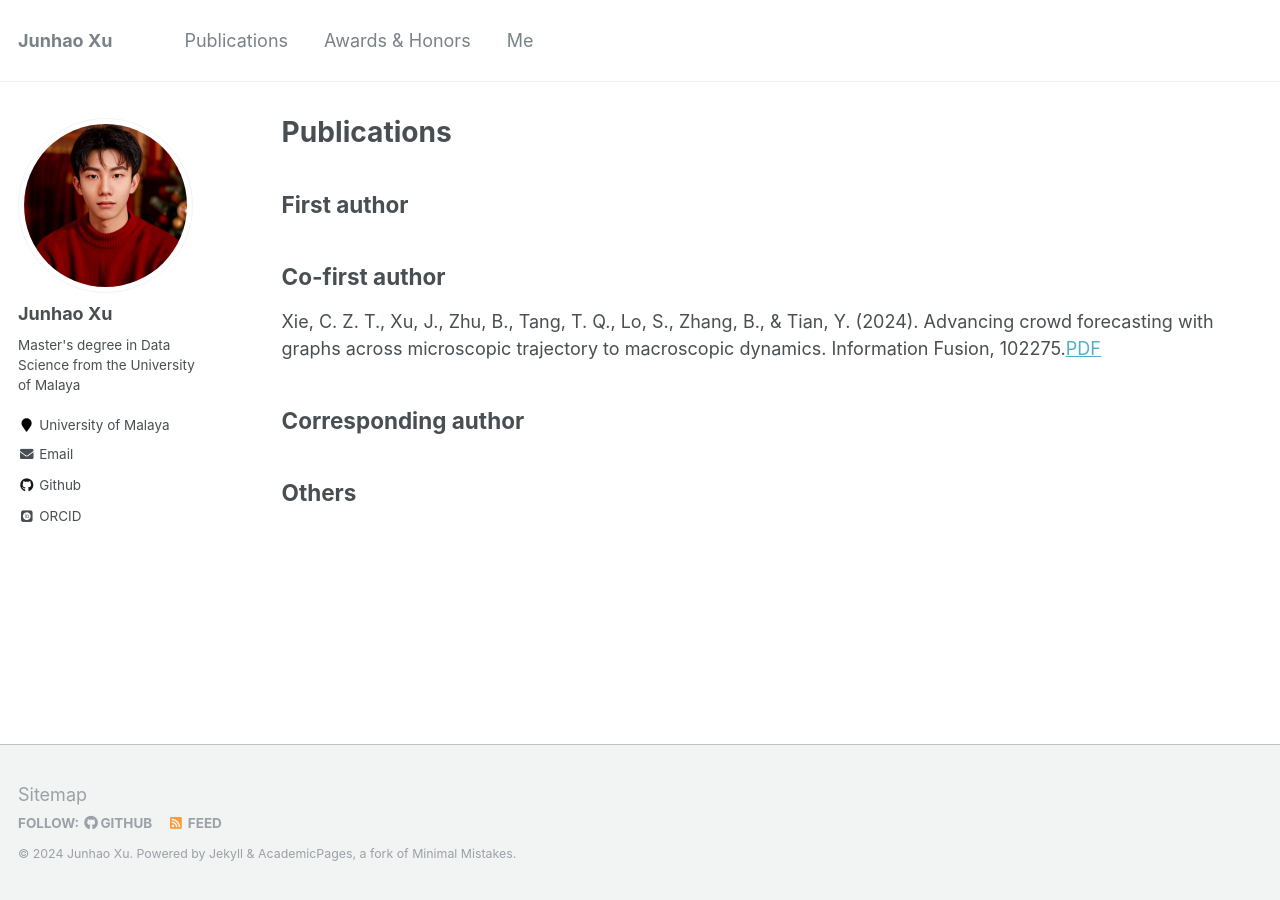
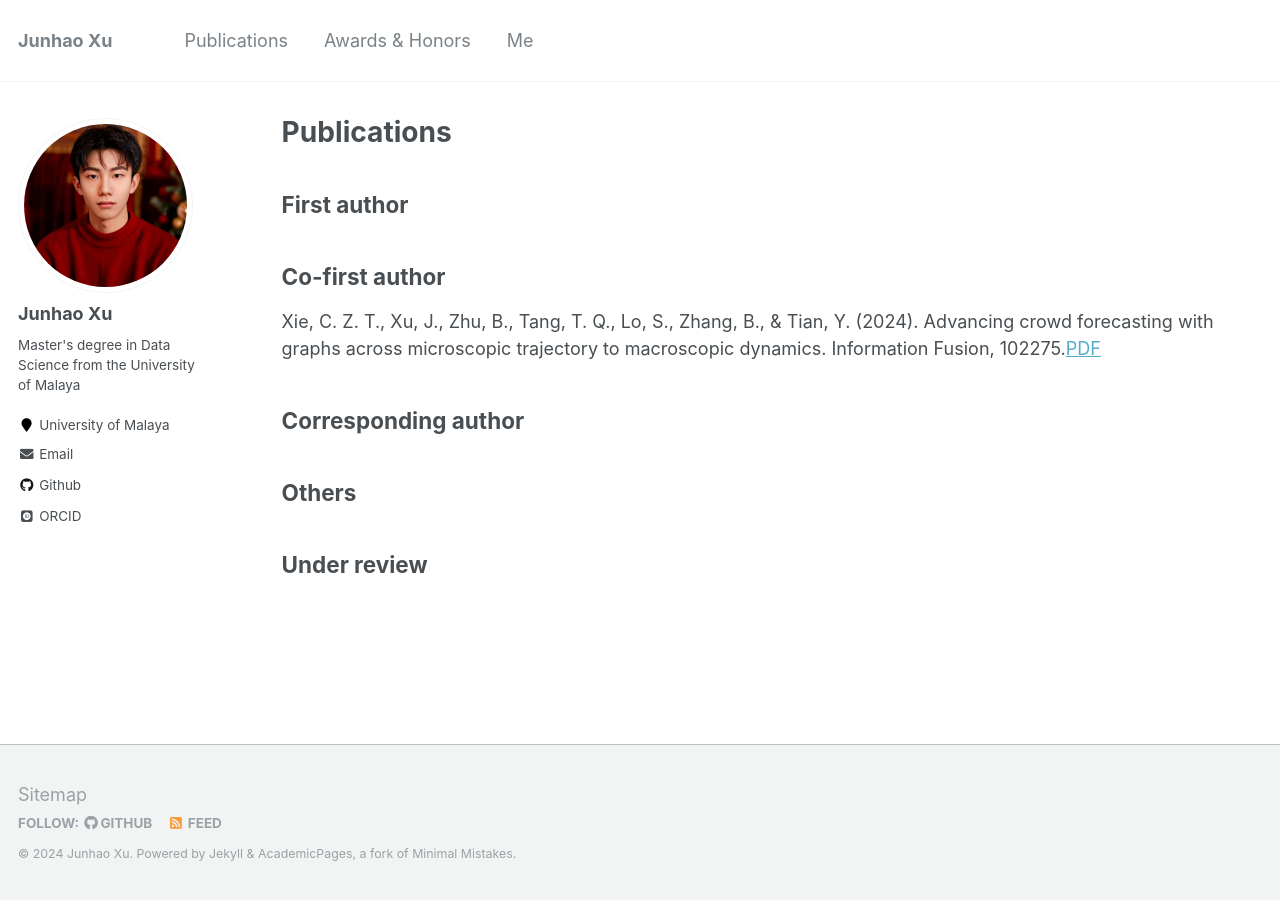
Before and after one commit to Junhao6666/Junhao6666.github.io, a Jekyll site: the page built from _pages/publications.md, in a window 1280 px wide. Built offline with Jekyll 4.4.1, drawn with Linux system fonts in a browser that asks for light colours; some web fonts are replaced.

Commit message:
Update publications.md

```diff
--- a/_pages/publications.md
+++ b/_pages/publications.md
@@ -13,6 +13,8 @@ Xie, C. Z. T., Xu, J., Zhu, B., Tang, T. Q., Lo, S., Zhang, B., & Tian, Y. (2024
 
 ## Others
 
+## Under review
+
 {% if author.googlescholar %}
   You can also find my articles on <u><a href="{{author.googlescholar}}">my Google Scholar profile</a>.</u>
 {% endif %}
```
